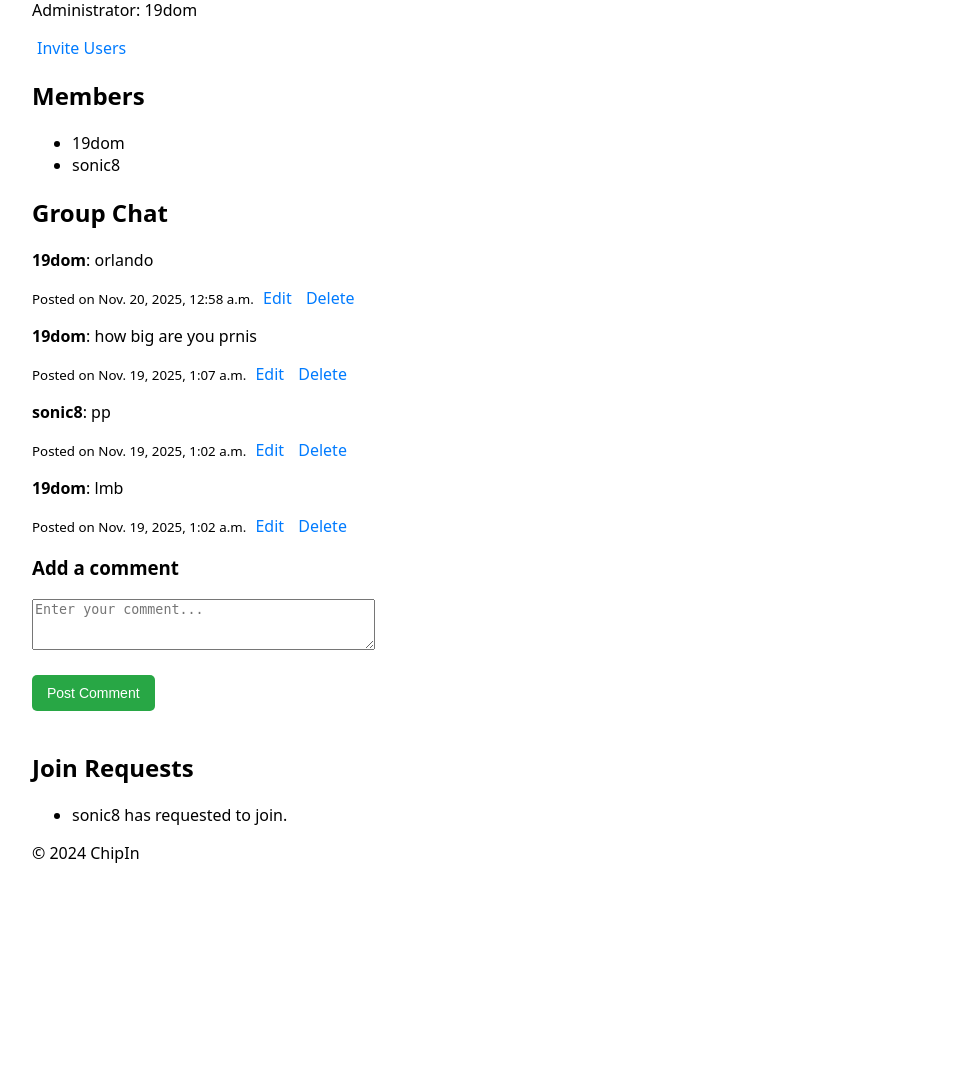
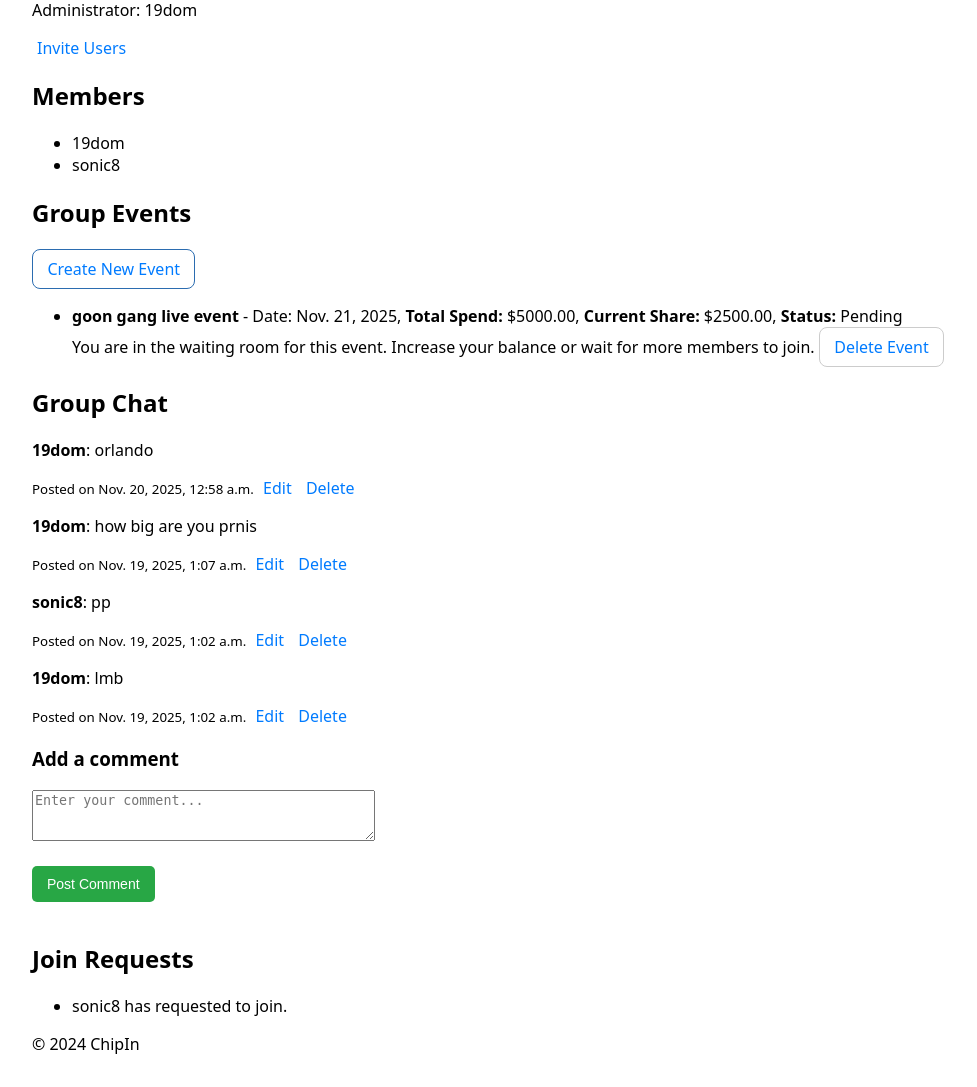
Before and after one commit to 21stornelli/ssa_project, a Django app: page /chipin/group/1/ in a window 1280 px wide. Shown: the part 246-1333 px from the top of the page, without its empty margins (0-977 px from the left). Before the commit the page ends 1109 px from the top, so only its background shows below. Run offline with Django 5.2, Linux system fonts and the light colour scheme; a user stored in the database is signed in; data comes from the database, SQL or seed files in the repository; both versions use the stored data as it was after the commit.

Commit message:
Event Creation

```diff
--- a/chipin/templates/chipin/group_detail.html
+++ b/chipin/templates/chipin/group_detail.html
@@ -22,6 +22,39 @@
   {% if request.user not in group.members.all %}
     <a href="{% url 'chipin:request_to_join_group' group.id %}">Request to Join</a>
   {% endif %}
+
+    <h2>Group Events</h2>
+    <!-- Only display "Create New Event" link to the group administrator -->
+    {% if request.user == group.admin %}
+        <a href="{% url 'chipin:create_event' group.id %}" class="btn btn-primary">Create New Event</a>
+    {% endif %}
+    <ul>
+        {% for event, info in event_share_info.items %}
+            <li>
+                <strong>{{ event.name }}</strong> - Date: {{ event.date }},
+                <strong>Total Spend:</strong> ${{ event.total_spend }},
+                <strong>Current Share:</strong> ${{ info.share }},
+                <strong>Status:</strong> <span class="event-status">{{ info.status }}</span><br>
+                <!-- If the user has already joined the event, display the "Leave Event" link -->
+                {% if info.joined %}
+                    <span class="joined">You have already joined this event.</span>
+                    <a href="{% url 'chipin:leave_event' group.id event.id %}" class="btn btn-warning" onclick="return confirm('Are you sure you want to leave this event?');">Leave Event</a>
+                {% else %}
+                    <!-- If the user is eligible, show the "Join Event" link -->
+                    {% if info.eligible %}
+                        <span class="eligible">You are eligible to join this event.</span>
+                        <a href="{% url 'chipin:join_event' group.id event.id %}" class="btn btn-success">Join Event</a>
+                    {% else %}
+                        <span class="waiting-room">You are in the waiting room for this event. Increase your balance or wait for more members to join.</span>
+                    {% endif %}
+                {% endif %}
+                <!-- Only display the "Delete Event" link if the user is the group admin -->
+                {% if request.user == group.admin %}
+                    <a href="{% url 'chipin:delete_event' group.id event.id %}" class="btn btn-danger" onclick="return confirm('Are you sure you want to delete this event?');">Delete Event</a>
+                {% endif %}
+            </li>
+        {% endfor %}
+    </ul>
 
 <h2>Group Chat</h2>
   <!-- Display existing comments -->
--- a/chipin/urls.py
+++ b/chipin/urls.py
@@ -2,17 +2,24 @@ from django.urls import path
 from . import views
 
 urlpatterns = [
-   path("", views.home, name="home"),
-   path('create_group/', views.create_group, name='create_group'),
-   path('group/<int:group_id>/', views.group_detail, name='group_detail'),
-   path('group/<int:group_id>/invite/', views.invite_users, name='invite_users'),
-   path('group/<int:group_id>/delete/', views.delete_group, name='delete_group'),
-   path('accept-invite/<int:group_id>/', views.accept_invite, name='accept_invite'),
-   path('delete-join-request/<int:request_id>/', views.delete_join_request, name='delete_join_request'),
-   path('group/<int:group_id>/request-to-join/', views.request_to_join_group, name='request_to_join_group'),
-   path('group/<int:group_id>/leave/', views.leave_group, name='leave_group'),
-   path('group/<int:group_id>/request/<int:request_id>/vote/<str:vote>/', views.vote_on_join_request, name='vote_on_join_request'),
-   path('group/<int:group_id>/edit/<int:edit_comment_id>/', views.group_detail, name='edit_comment'),
-   path('comment/<int:comment_id>/edit/', views.edit_comment, name='edit_comment'),
-   path('comment/<int:comment_id>/delete/', views.delete_comment, name='delete_comment'),
+  path("", views.home, name="home"),
+  path('create_group/', views.create_group, name='create_group'),
+  path('group/<int:group_id>/', views.group_detail, name='group_detail'),
+  path('group/<int:group_id>/invite/', views.invite_users, name='invite_users'),
+  path('group/<int:group_id>/accept/', views.accept_invite, name='accept_invite'),
+  path('group/<int:group_id>/delete/', views.delete_group, name='delete_group'),
+  path('group/<int:group_id>/edit/<int:edit_comment_id>/', views.group_detail, name='edit_comment'),
+  path('group/<int:group_id>/request-to-join/', views.request_to_join_group, name='request_to_join_group'),
+  path('delete-join-request/<int:request_id>/', views.delete_join_request, name='delete_join_request'),
+  path('group/<int:group_id>/leave/', views.leave_group, name='leave_group'),
+  path('group/<int:group_id>/request/<int:request_id>/vote/<str:vote>/', views.vote_on_join_request, name='vote_on_join_request'),
+
+  path('comment/<int:comment_id>/edit/', views.edit_comment, name='edit_comment'),
+  path('comment/<int:comment_id>/delete/', views.delete_comment, name='delete_comment'),
+
+  path('group/<int:group_id>/create_event/', views.create_event, name='create_event'),
+  path('group/<int:group_id>/event/<int:event_id>/join/', views.join_event, name='join_event'),
+  path('group/<int:group_id>/event/<int:event_id>/update_status/', views.update_event_status, name='update_event_status'),
+  path('group/<int:group_id>/event/<int:event_id>/leave/', views.leave_event, name='leave_event'),
+  path('group/<int:group_id>/event/<int:event_id>/delete/', views.delete_event, name='delete_event'),
 ]
--- a/chipin/views.py
+++ b/chipin/views.py
@@ -10,6 +10,7 @@ from .forms import GroupCreationForm
 from django.urls import reverse
 from .models import Group, GroupJoinRequest, Comment
 from .forms import GroupCreationForm, CommentForm
+from .models import Event
 
 @login_required
 def create_group(request):
@@ -27,6 +28,8 @@ def create_group(request):
 def group_detail(request, group_id, edit_comment_id=None):
     group = get_object_or_404(Group, id=group_id)
     comments = group.comments.all().order_by('-created_at')  # Fetch all comments for the group
+    events = group.events.all()  # Fetch all events associated with the group
+    # Add a new comment or edit an existing comment
     if edit_comment_id: # Fetch the comment to edit, if edit_comment_id is provided
         comment_to_edit = get_object_or_404(Comment, id=edit_comment_id)
         if comment_to_edit.user != request.user:
@@ -46,12 +49,125 @@ def group_detail(request, group_id, edit_comment_id=None):
             return redirect('chipin:group_detail', group_id=group.id)
     else:
         form = CommentForm(instance=comment_to_edit) if comment_to_edit else CommentForm()
+    # Calculate event share for each event and check user eligibility
+    event_share_info = {}
+    for event in events:
+        event_share = event.calculate_share()
+        user_eligible = request.user.profile.max_spend >= event_share
+        user_has_joined = request.user in event.members.all()  # Check if the user has already joined the event
+        event_share_info[event] = {
+            'share': event_share,
+            'eligible': user_eligible,
+            'status': event.status,
+            'joined': user_has_joined
+        }
+    # Return data to the template
     return render(request, 'chipin/group_detail.html', {
         'group': group,
         'comments': comments,
         'form': form,
         'comment_to_edit': comment_to_edit,
+        'events': events,
+        'event_share_info': event_share_info,
     })
+
+@login_required
+def create_event(request, group_id):
+    group = get_object_or_404(Group, id=group_id)
+    if request.user != group.admin:
+        messages.error(request, "Only the group administrator can create events.")
+        return redirect('chipin:group_detail', group_id=group.id)
+    if request.method == 'POST':
+        event_name = request.POST.get('name')
+        event_date = request.POST.get('date')
+        total_spend = request.POST.get('total_spend')
+        event = Event.objects.create(
+            name=event_name,
+            date=event_date,
+            total_spend=total_spend,
+            group=group
+        )
+        messages.success(request, f'Event "{event_name}" created successfully!')
+        return redirect('chipin:group_detail', group_id=group.id)
+    return render(request, 'chipin/create_event.html', {'group': group})
+
+@login_required
+def join_event(request, group_id, event_id):
+    group = get_object_or_404(Group, id=group_id)
+    event = get_object_or_404(Event, id=event_id, group=group)
+    event_share = event.calculate_share()
+    # Check if the user is eligible to join based on their max spend
+    if request.user.profile.max_spend < event_share:
+        messages.error(request, f"Your max spend of ${request.user.profile.max_spend} is too low to join this event.")
+        return redirect('chipin:group_detail', group_id=group.id)
+    # Check if the user has already joined the event
+    if request.user in event.members.all():
+        messages.info(request, "You have already joined this event.")
+        return redirect('chipin:group_detail', group_id=group.id)
+    # Add the user to the event
+    event.members.add(request.user)
+    messages.success(request, f"You have successfully joined the event '{event.name}'.")
+    # Optionally, update the event status if needed
+    event.check_status()
+    event.save()
+    return redirect('chipin:group_detail', group_id=group.id)
+
+
+@login_required
+def update_event_status(request, group_id, event_id):
+    group = get_object_or_404(Group, id=group_id)
+    event = get_object_or_404(Event, id=event_id, group=group)
+    # Ensure that only the group admin can update the event status
+    if request.user != group.admin:
+        messages.error(request, "Only the group administrator can update the event status.")
+        return redirect('chipin:group_detail', group_id=group.id)
+    # Calculate the share per member
+    event_share = event.calculate_share()
+    # Check if all members can afford the event share
+    sufficient_funds = True
+    for member in group.members.all():
+        if member.profile.max_spend < event_share:
+            sufficient_funds = False
+            break
+    # Update the event status based on the members' ability to cover the share
+    if sufficient_funds:
+        event.status = "Active"
+        messages.success(request, f"The event '{event.name}' is now Active. All members can cover the cost.")
+    else:
+        event.status = "Pending"
+        messages.warning(request, f"The event '{event.name}' remains Pending. Some members cannot cover the cost.")
+    # Save the updated event status
+    event.save()
+    return redirect('chipin:group_detail', group_id=group.id)
+
+@login_required
+def leave_event(request, group_id, event_id):
+    group = get_object_or_404(Group, id=group_id)
+    event = get_object_or_404(Event, id=event_id, group=group)
+    # Check if the user is part of the event
+    if request.user not in event.members.all():
+        messages.error(request, "You are not a member of this event.")
+        return redirect('chipin:group_detail', group_id=group.id)
+    # Remove the user from the event
+    event.members.remove(request.user)
+    messages.success(request, f"You have successfully left the event '{event.name}'.")
+    # Optionally, check if the event status should be updated
+    event.check_status()
+    event.save()
+    return redirect('chipin:group_detail', group_id=group.id)
+
+@login_required
+def delete_event(request, group_id, event_id):
+    group = get_object_or_404(Group, id=group_id)
+    event = get_object_or_404(Event, id=event_id, group=group)
+    # Ensure only the group admin can delete the event
+    if request.user != group.admin:
+        messages.error(request, "Only the group administrator can delete events.")
+        return redirect('chipin:group_detail', group_id=group.id)
+    # Delete the event
+    event.delete()
+    messages.success(request, f"The event '{event.name}' has been deleted.")
+    return redirect('chipin:group_detail', group_id=group.id)
 
 @login_required
 def delete_group(request, group_id):
--- a/users/models.py
+++ b/users/models.py
@@ -18,9 +18,25 @@ def ensure_profile(sender, instance: User, created, **kwargs):
 class Profile(models.Model):
     user = models.OneToOneField(User, on_delete=models.CASCADE, related_name="profile")
     nickname = models.CharField(max_length=30, unique=True)
+    max_spend = models.DecimalField(max_digits=10, decimal_places=2, default=100.00)  # Max spend for each event
+    balance = models.DecimalField(max_digits=10, decimal_places=2, default=100.00)  # User's current balance
+
+    def save(self, *args, **kwargs):
+        self.clean()
+        super().save(*args, **kwargs)
 
     def __str__(self):
         return self.user.username
+
+def _unique_nickname(base: str) -> str:
+    base = (base or "user").strip() or "user"
+    candidate = base
+    i = 1
+    from django.db.models import Q
+    while Profile.objects.filter(Q(nickname__iexact=candidate)).exists():
+        i += 1
+        candidate = f"{base}-{i}"
+    return candidate
 
 def _unique_nickname(base: str) -> str:
     """
```
Also changed, not shown: chipin/models.py (+23 -0 lines), chipin/templates/chipin/create_event.html (added, +23 -0 lines), chipin/migrations/0003_event.py (added), db.sqlite3, users/migrations/0002_profile_balance_profile_max_spend.py (added).
